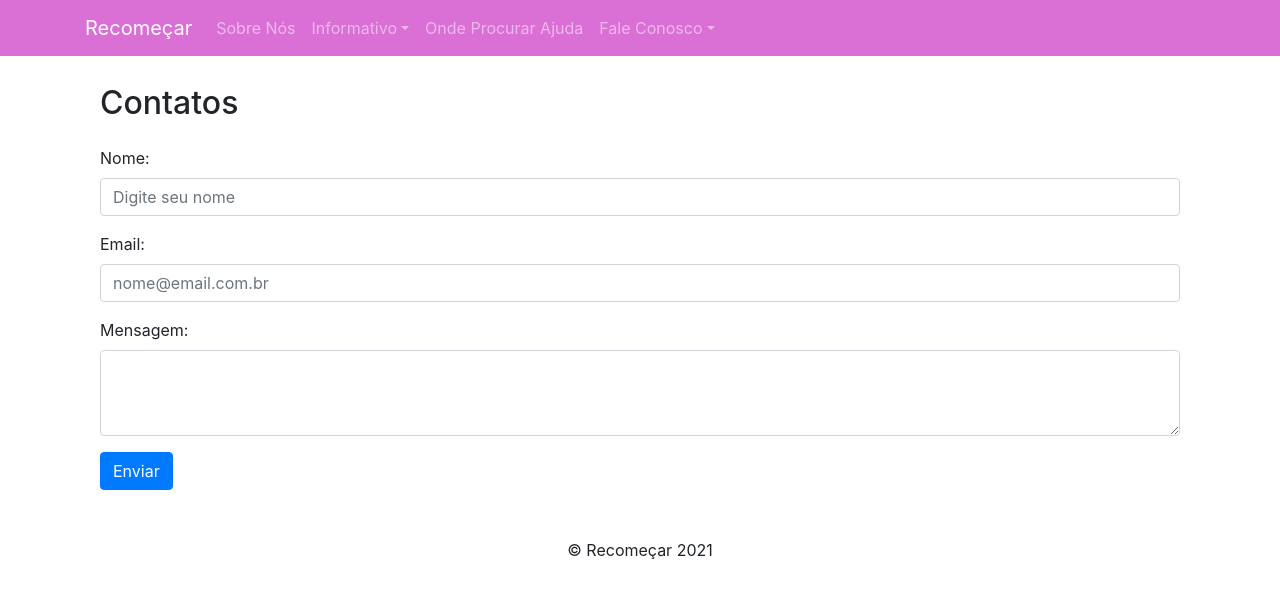
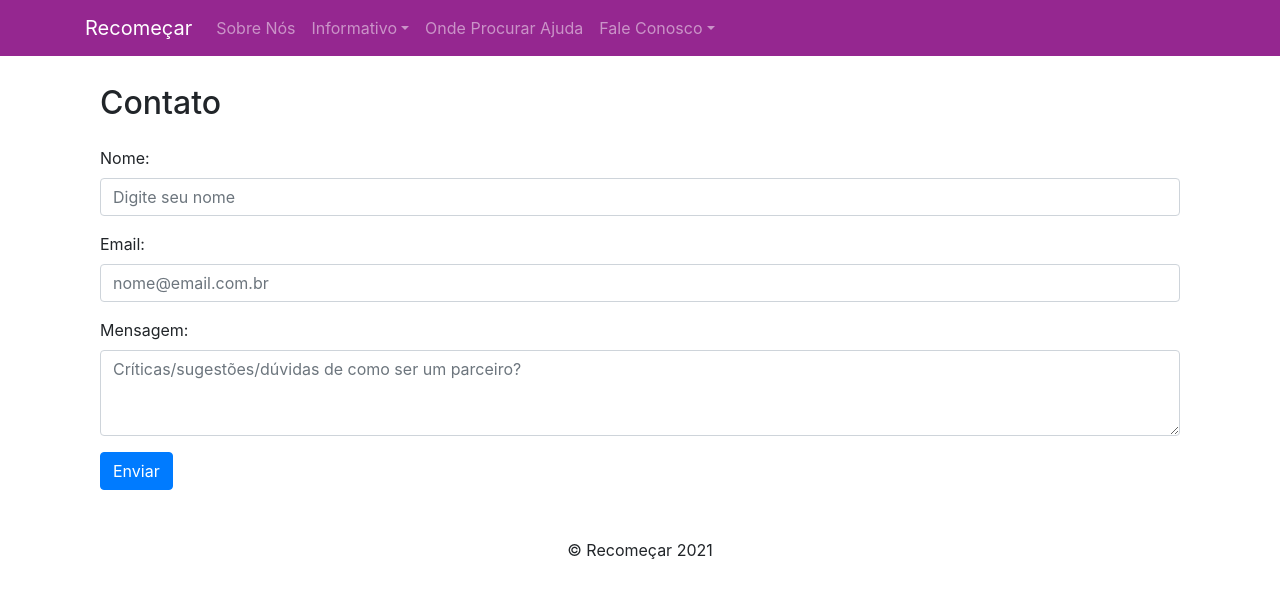
Before and after one commit to Bruno4745/ProjetoSquad05, a React (Create React App) app: page /contatos in a window 1280 px wide. Shown: the top 598 px of the page. Built offline with nearby package versions, Linux system fonts and the light colour scheme.

Commit message:
atualizacao toque final

```diff
--- a/src/Components/Menu/index.jsx
+++ b/src/Components/Menu/index.jsx
@@ -22,7 +22,7 @@ const Menu = () => {
                             {/* <Nav.Link as={Link} href="/informativo" to="/informativo">Informativo</Nav.Link> */}
                             <Nav.Link as={Link} href="/procurarAjuda" to="/procurarAjuda">Onde Procurar Ajuda</Nav.Link>
                         <NavDropdown title="Fale Conosco">
-                            <NavDropdown.Item as={Link} href="/contatos" to="/contatos">Contatos</NavDropdown.Item>
+                            <NavDropdown.Item as={Link} href="/contatos" to="/contatos">Contato</NavDropdown.Item>
                             <NavDropdown.Item as={Link} href="/denuncia" to="/denuncia">Denúncia</NavDropdown.Item>
                             <NavDropdown.Item as={Link} href="/depoimentos" to="/depoimentos">Depoimentos</NavDropdown.Item>
                         </NavDropdown>
--- a/src/Components/Menu/style.css
+++ b/src/Components/Menu/style.css
@@ -1,3 +1,7 @@
 .navbar {
-    background-color: #da70d6;
+    background-color: rgb(149,39,144);
 }
+
+{
+    background-color: rgb(199, 199, 199);
+}
--- a/src/Pages/Contatos/index.jsx
+++ b/src/Pages/Contatos/index.jsx
@@ -14,7 +14,7 @@ const Contatos = () => {
     return (
       <Container>
         <div className="my-4">
-          <h2>Contatos</h2>
+          <h2>Contato</h2>
           <Form onSubmit={enviaMensagem} className="my-4">
             <Form.Group controlId="nome">
               <Form.Label>Nome: </Form.Label>
@@ -26,7 +26,7 @@ const Contatos = () => {
             </Form.Group>
             <Form.Group controlId="mensagem">
               <Form.Label>Mensagem: </Form.Label>
-              <Form.Control name="mensagem" as="textarea" rows={3} />
+              <Form.Control name="mensagem" as="textarea" rows={3} placeholder="Críticas/sugestões/dúvidas de como ser um parceiro?" />
             </Form.Group>
             <Button variant="primary" type="submit">Enviar</Button>
           </Form>
--- a/src/Pages/Denuncia/index.jsx
+++ b/src/Pages/Denuncia/index.jsx
@@ -30,8 +30,8 @@ const Denuncia = () => {
               <Form.Control name="horario" type="text" />
             </Form.Group>
             <Form.Group controlId="mensagem">
-              <Form.Label>O que ocorreu? </Form.Label>
-              <Form.Control name="mensagem" as="textarea" rows={10} placeholder="Descreva como foi o atendimento" />
+              <Form.Label>O que ocorreu? (Ex. Negaram informação/Falaram que não tenho esse direito/Que é contra as normas de atendimento)</Form.Label>
+              <Form.Control name="mensagem" as="textarea" rows={4} placeholder="Descreva como foi o atendimento" />
             </Form.Group>
 
             <Button variant="primary" type="submit">Enviar</Button>
--- a/src/Pages/Depoimentos/index.jsx
+++ b/src/Pages/Depoimentos/index.jsx
@@ -29,15 +29,15 @@ const Depoimentos = () => {
     return(
         <Container>
             <Form onSubmit={enviaDepoimento} className="my-4">
-                <h2>Deixe seu depoimento!!!</h2>
+                <h2>Conte sua história</h2>
                 <Form.Group>
-                    <Form.Control id="depoimento" name="depoimento" className="mb-3" as="textarea" rows={5} placeholder="Escreva uma mensagem aqui" required />
+                    <Form.Control id="depoimento" name="depoimento" className="mb-3" as="textarea" rows={5} placeholder="Gostaria de compartilhar conosco como foi o seu processo de adoção?" required />
                 </Form.Group>
                 <Form.Group>
                     <Button type="submit">Enviar</Button>
                 </Form.Group>
             </Form>
-            <h2>Depoimentos enviados:</h2>
+            <h2>Nossas histórias</h2>
             {depoimentos && depoimentos.map(item => <Depoimento key={item.id_depoimentos} id={item.id_depoimentos} depoimento={item.depoimento}/>)}
         </Container>
     )
--- a/src/Pages/Home/index.jsx
+++ b/src/Pages/Home/index.jsx
@@ -48,7 +48,7 @@ const Home = () => {
           </Carousel>
         </div>
 
-        <Jumbotron fluid>
+        <Jumbotron fluid id="jumbotron">
           <Container>
             <center>
               <h2> É SOBRE SALVAR VIDAS E ENTREGAR RECOMEÇOS E ESPERANÇAS </h2>
@@ -66,7 +66,7 @@ const Home = () => {
           </Container>
         </Jumbotron>
 
-        <Card style={{ width: "70rem" }}>
+        <Card>
           <Card.Img variant="top" src="" />
           <Card.Body>
             <Card.Title>Problemática & Projeto de Solução</Card.Title>
--- a/src/Pages/InfoGestante/index.jsx
+++ b/src/Pages/InfoGestante/index.jsx
@@ -4,7 +4,7 @@ import { Jumbotron, Container, Accordion, Card } from "react-bootstrap";
 const GestanteMae = () => {
   return (
     <div>
-      <Jumbotron fluid>
+      <Jumbotron fluid id="jumbotron">
         <Container>
           <h1> Informações à Gestante/Mãe </h1>
           <br></br>
@@ -18,7 +18,7 @@ const GestanteMae = () => {
       </Jumbotron>
       <div>
         <Container>
-          <Accordion defaultActiveKey="0">
+          <Accordion>
             <Card>
               <Accordion.Toggle as={Card.Header} eventKey="0">
                 <h6>
--- a/src/Pages/InfoProfissional/index.jsx
+++ b/src/Pages/InfoProfissional/index.jsx
@@ -4,7 +4,7 @@ import { Jumbotron, Container, Accordion, Card } from "react-bootstrap";
 const InfoProfissional = () => {
     return (
         <div>
-            <Jumbotron fluid>
+            <Jumbotron fluid id="jumbotron">
                 <Container>
                     <h1>Informações aos Profissionais</h1>
                     <br />
@@ -71,7 +71,7 @@ const InfoProfissional = () => {
                     <strong>Para garantir o direito da gestante de ser atendida prontamente pela Vara da Infância e Juventude, o Estatuto da Criança e do Adolescente prevê uma multa de R$ 1.000,00 a R$ 3.000,00 para o médico, enfermeiro, dirigente de estabelecimento de saúde, funcionário de programa oficial ou comunitário destinado à garantia do direito à convivência familiar que deixar de, imediatamente, encaminhar à autoridade judiciária caso de que tenha conhecimento, envolvendo mãe ou gestante interessada em entregar seu filho para adoção. (ECA, art. 258-B).</strong>
                 </p>
 
-                <Accordion defaultActiveKey="0">
+                <Accordion>
                     <Card>
                         <Accordion.Toggle as={Card.Header} eventKey="0">
                             <h6>
--- a/src/Pages/SobreNos/index.jsx
+++ b/src/Pages/SobreNos/index.jsx
@@ -2,6 +2,7 @@ import React from "react";
 import { useEffect, useState } from "react";
 import Squad from "../../Components/SobreNos";
 import { Jumbotron, Container, Row } from "react-bootstrap";
+import '../jumbotron.css'
 
 export default function SobreNos() {
   const [squad, setSquad] = useState([]);
@@ -17,7 +18,7 @@ export default function SobreNos() {
 
   return (
     <Container>
-      <Jumbotron>
+      <Jumbotron id="jumbotron">
         <h1>Sobre Nós</h1>
       </Jumbotron>
       <h2>Quem Somos</h2>
--- /dev/null
+++ b/src/Pages/jumbotron.css
@@ -0,0 +1,3 @@
+#jumbotron{
+    background-color: rgb(255,231,109);
+}
```
Also changed, not shown: 2 other files (tests, documents, lock files or other folders).
